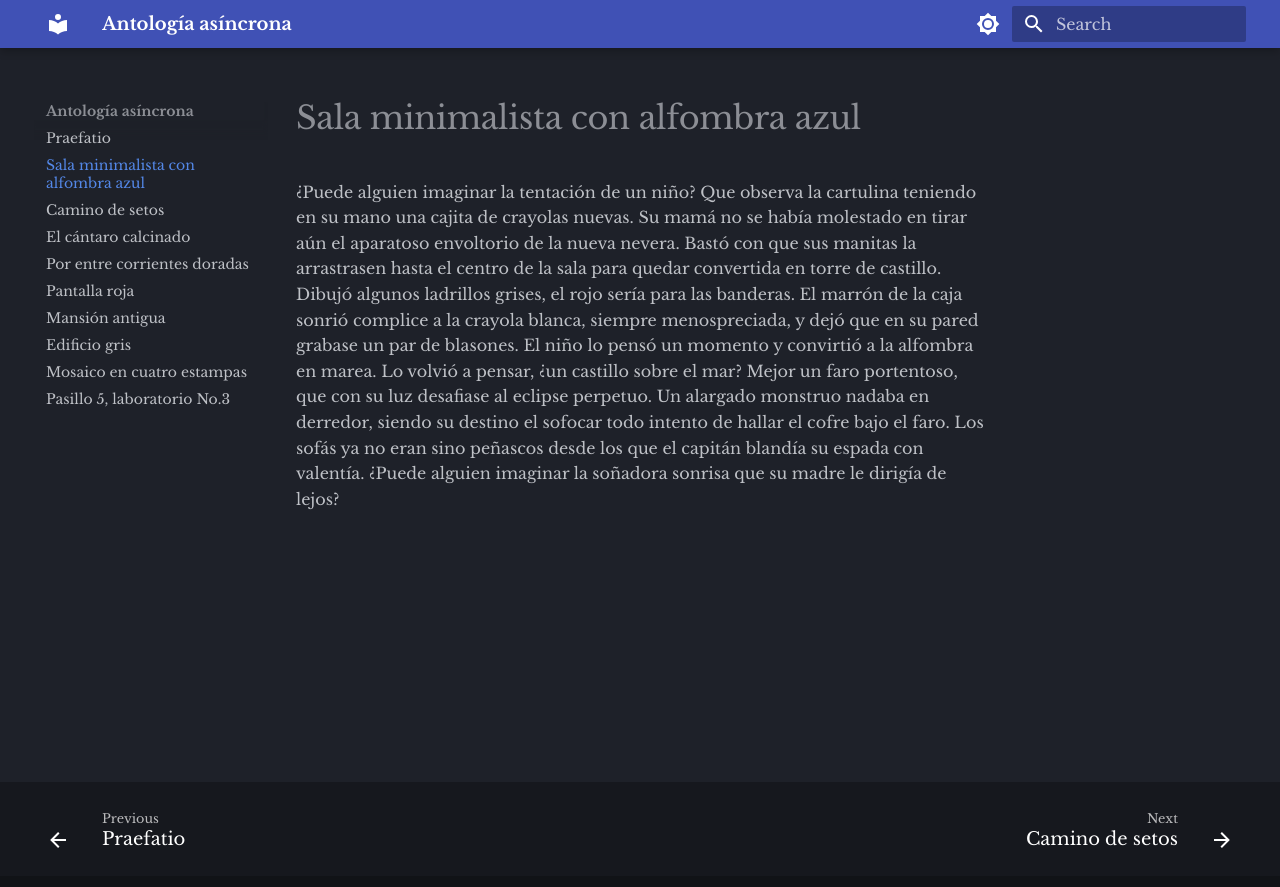
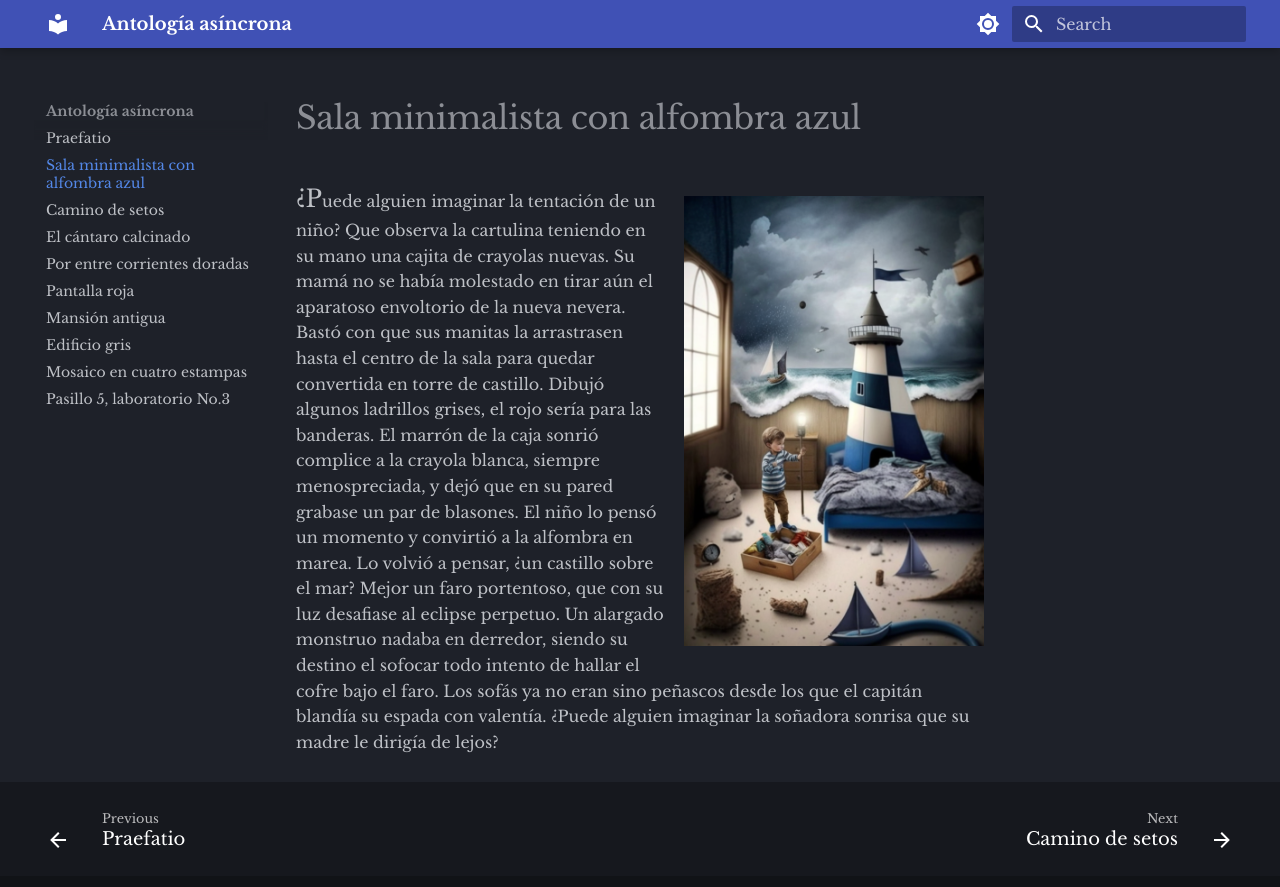
Before and after one commit to DanEscher98/ShortStories, an MkDocs documentation site: the page built from pages/1_SalaConAlfombra.md, in a window 1280 px wide. Shown: the top 887 px of the page. Built offline with MkDocs 1.6.1 and Material for MkDocs 9.7.7, drawn with Linux system fonts in a browser that asks for light colours.

Commit message:
added images

```diff
--- a/pages/1_SalaConAlfombra.md
+++ b/pages/1_SalaConAlfombra.md
@@ -1,16 +1,17 @@
 # Sala minimalista con alfombra azul
 
-¿Puede alguien imaginar la tentación de un niño? Que observa la cartulina
-teniendo en su mano una cajita de crayolas nuevas. Su mamá no se había
-molestado en tirar aún el aparatoso envoltorio de la nueva nevera. Bastó con
-que sus manitas la arrastrasen hasta el centro de la sala para quedar
-convertida en torre de castillo. Dibujó algunos ladrillos grises, el rojo sería
-para las banderas. El marrón de la caja sonrió complice a la crayola blanca,
-siempre menospreciada, y dejó que en su pared grabase un par de blasones. El
-niño lo pensó un momento y convirtió a la alfombra en marea. Lo volvió a
-pensar, ¿un castillo sobre el mar? Mejor un faro portentoso, que con su luz
-desafiase al eclipse perpetuo. Un alargado monstruo nadaba en derredor, siendo
-su destino el sofocar todo intento de hallar el cofre bajo el faro. Los sofás
-ya no eran sino peñascos desde los que el capitán blandía su espada con
-valentía. ¿Puede alguien imaginar la soñadora sonrisa que su madre le dirigía
-de lejos?
+![faro](img/sala-b.png){ width=300 align=right }
+<font size="+2">¿P</font>uede
+alguien imaginar la tentación de un niño? Que observa la cartulina teniendo en
+su mano una cajita de crayolas nuevas. Su mamá no se había molestado en tirar
+aún el aparatoso envoltorio de la nueva nevera. Bastó con que sus manitas la
+arrastrasen hasta el centro de la sala para quedar convertida en torre de
+castillo. Dibujó algunos ladrillos grises, el rojo sería para las banderas. El
+marrón de la caja sonrió complice a la crayola blanca, siempre menospreciada, y
+dejó que en su pared grabase un par de blasones. El niño lo pensó un momento y
+convirtió a la alfombra en marea. Lo volvió a pensar, ¿un castillo sobre el
+mar? Mejor un faro portentoso, que con su luz desafiase al eclipse perpetuo. Un
+alargado monstruo nadaba en derredor, siendo su destino el sofocar todo intento
+de hallar el cofre bajo el faro. Los sofás ya no eran sino peñascos desde los
+que el capitán blandía su espada con valentía. ¿Puede alguien imaginar la
+soñadora sonrisa que su madre le dirigía de lejos?
```
Also changed, not shown: pages/2_CaminoDeSetos.md (+21 -17 lines), pages/img/sala-a.png (added), pages/img/sala-b.png (added), 2 other files.
